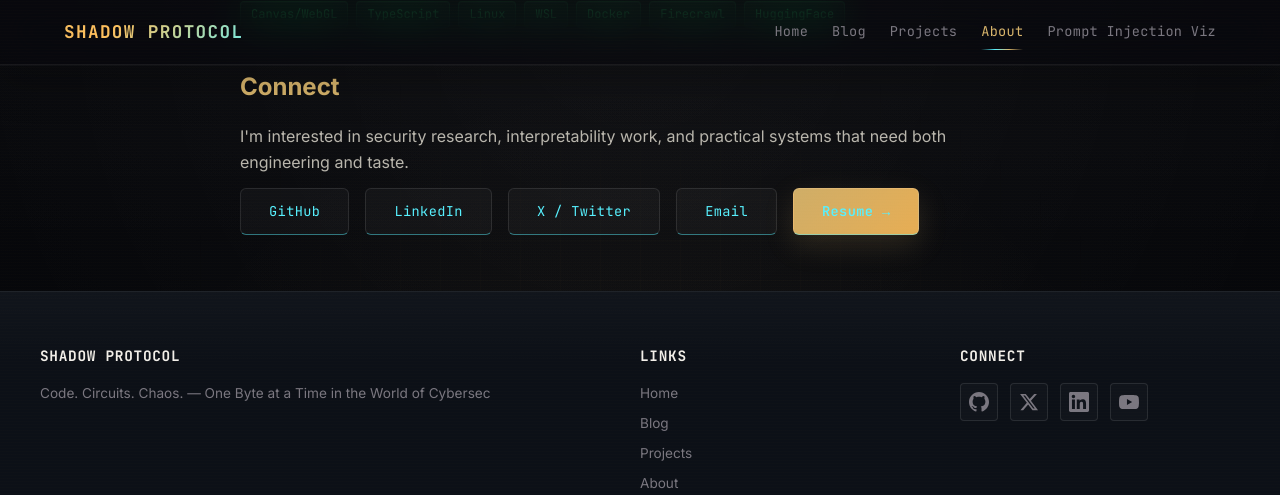
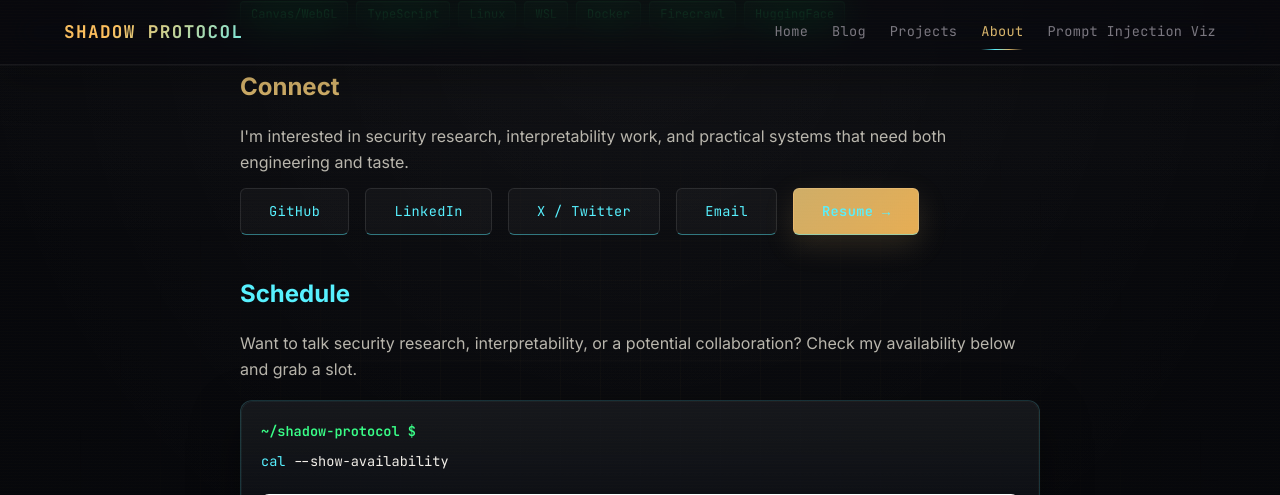
Before and after one commit to Anandhasasidharan/xplorertech00.github.io, a Jekyll site: the page built from about/index.html, in a window 1280 px wide and 1400 px high, scrolled down 1408 px. Shown: the top 495 px of the window. Built offline with Jekyll 4.4.1, drawn with Linux system fonts in a browser that asks for light colours; some of the changed text lies outside the part shown; grey boxes are pictures that could not be loaded.

Commit message:
feat(about): add Schedule section with public availability calendar

```diff
--- a/about/index.html
+++ b/about/index.html
@@ -111,4 +111,37 @@
       Resume →
     </a>
   </div>
+
+  <h2 style="color: var(--cyan); margin-top: 40px;">Schedule</h2>
+
+  <p>
+    Want to talk security research, interpretability, or a potential collaboration?
+    Check my availability below and grab a slot.
+  </p>
+
+  <!-- TODO: replace BOOKING_URL with your Google Calendar Appointment Schedule link.
+       Create it at calendar.google.com → + Create → Appointment schedule,
+       then paste the booking-page URL here. Until then the button is hidden. -->
+  <!--
+  <div style="display: flex; gap: 16px; flex-wrap: wrap; margin: 16px 0 24px;">
+    <a href="BOOKING_URL" class="btn btn-primary" target="_blank" rel="noopener">
+      Book a meeting →
+    </a>
+  </div>
+  -->
+
+  <div class="terminal-box">
+    <div class="output">
+      <span class="accent-cyan">cal</span> --show-availability<br><br>
+      <div class="cal-embed">
+        <iframe
+          src="https://calendar.google.com/calendar/embed?src=dc214f28e2694f26dbb445d73baaff685c410ceaacc687241f60df404f7fb0df%40group.calendar.google.com&ctz=Asia%2FKolkata"
+          title="Availability calendar"
+          loading="lazy"
+          scrolling="no"></iframe>
+      </div>
+      <br>
+      <span class="accent-green">$ _</span> times shown in Asia/Kolkata · prefer email? <a href="mailto:{{ site.social.email }}">write to me</a>
+    </div>
+  </div>
 </div>
```
